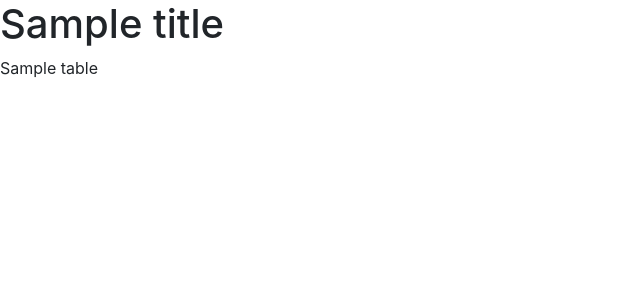
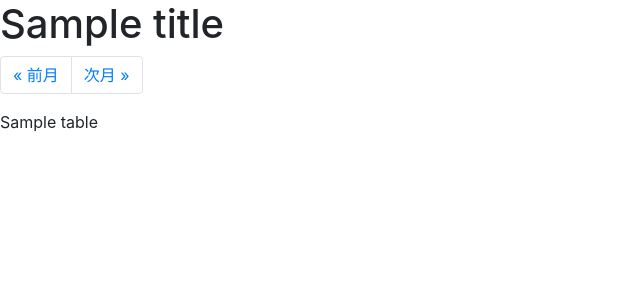
Before and after one commit to tsaiid/femh-ris, a Flask app: template webapp/templates/monthly_cr_stats.html in a window 1280 px wide. Shown: the top 300 px of the page, without its empty margins (0-640 px from the left). Run offline with Flask 2, Linux system fonts and the light colour scheme; the template is opened without the code that fills it: most values are stand-ins (such as "Sample title", 1, 10 or a date in 2020); parts of the project's set-up code (start-up, migrations or seed data) failed here and were passed over; some libraries are stand-ins or nearby versions.

Commit message:
add links for prev and next months.

```diff
--- a/webapp/templates/monthly_cr_stats.html
+++ b/webapp/templates/monthly_cr_stats.html
@@ -13,6 +13,8 @@
   <body>
     <h1>{{ title }}</h1>
 
+    {% include 'nav.html' %}
+
     {% autoescape false %}
       {{table}}
     {% endautoescape %}
--- /dev/null
+++ b/webapp/templates/nav.html
@@ -0,0 +1,6 @@
+<nav aria-label="navigation">
+  <ul class="pagination">
+      <li class="page-item"><a class="page-link" href="{{prev_link}}">&laquo; 前月</a></li>
+      <li class="page-item"><a class="page-link" href="{{next_link}}">次月 &raquo;</a></li>
+  </ul>
+</nav>
```
Also changed, not shown: webapp/views.py (+6 -1 lines).
